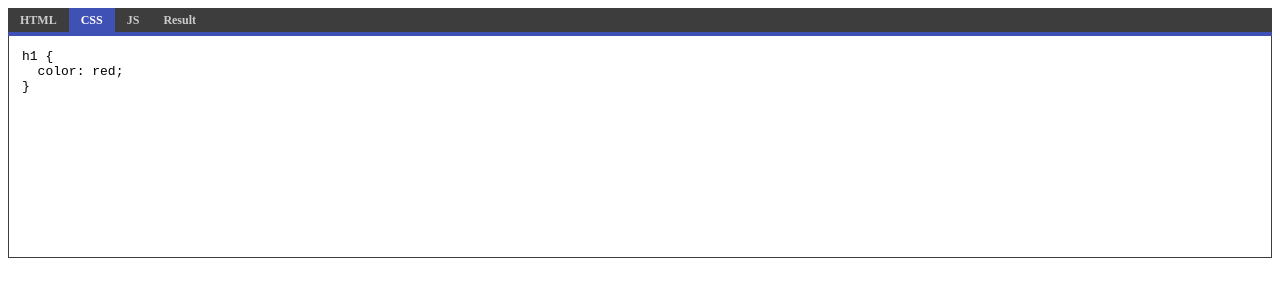
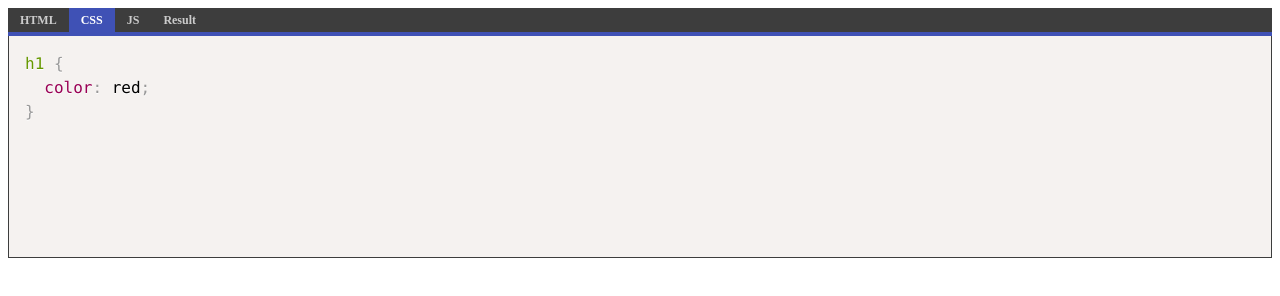
Before and after one commit to dahnielson/koda, a website built with Parcel: page index.html in a window 1280 px wide. Built offline with nearby package versions, Linux system fonts and the light colour scheme; files whose address does not match are found by name.

Commit message:
Adding prism theme to demo

```diff
--- a/index.html
+++ b/index.html
@@ -5,6 +5,7 @@
     <meta http-equiv="X-UA-Compatible" content="IE=Edge" />
     <meta name="viewport" content="width=device-width, initial-scale=1">
     <title>Koda</title>
+    <link rel="stylesheet" href="node_modules/prismjs/themes/prism.css">
     <script src="koda.js"></script>
   </head>
   <body>
```
Also changed, not shown: 1 other file.
